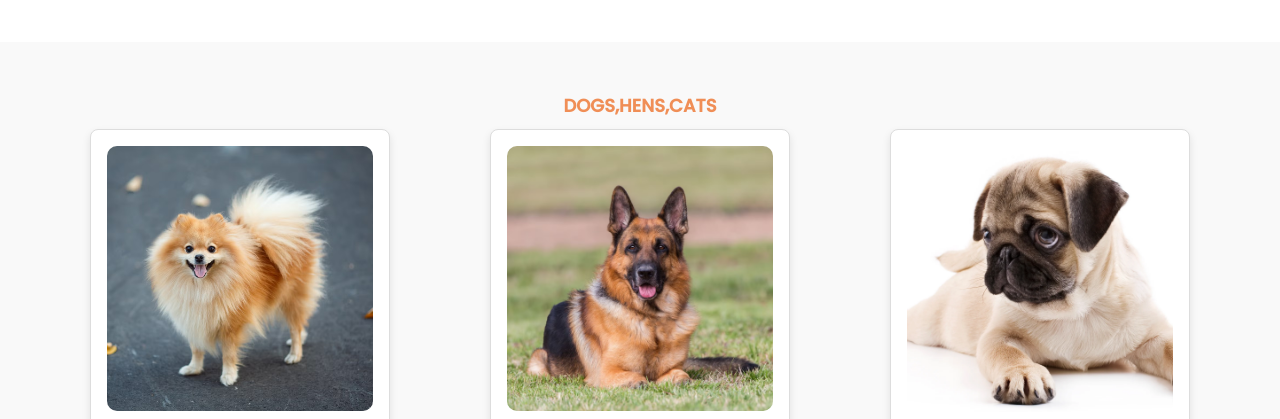
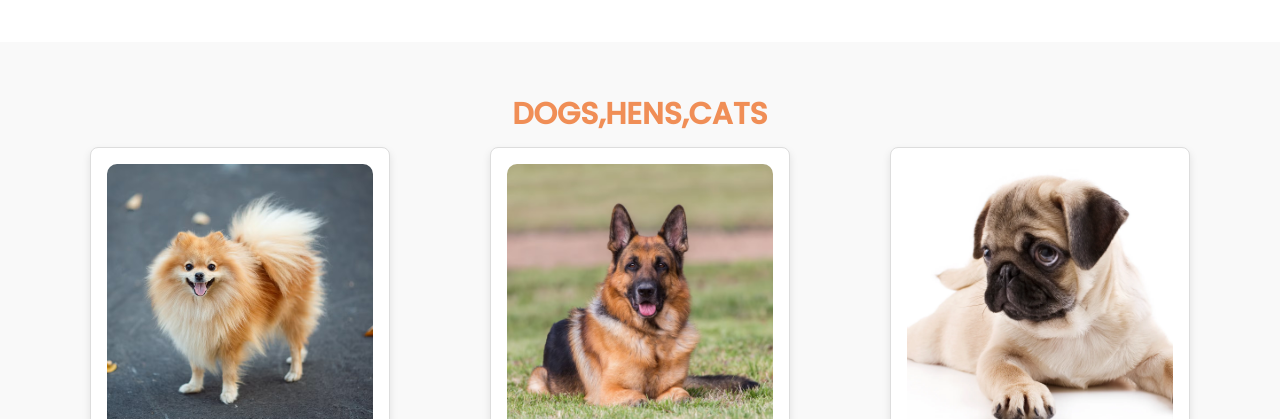
Before and after one commit to KonaseemaPunjulu/KonaseemaPunjulu, a plain HTML site: page index.html in a window 1280 px wide. Shown: the part 1188-1607 px from the top of the page. Drawn offline with Linux system fonts and the light colour scheme.

Commit message:
Update index.html

```diff
--- a/index.html
+++ b/index.html
@@ -6,7 +6,7 @@
   <meta http-equiv="X-UA-Compatible" content="IE=edge">
   <meta name="viewport" content="width=device-width, initial-scale=1.0">
   <title>hens Website</title>
-  <link rel="stylesheet" href="hens/css/hens.css">
+  <link rel="stylesheet" href="hens/css/index.css">
   <script src="hens/js/hens.js"></script>
 </head>
 
```
